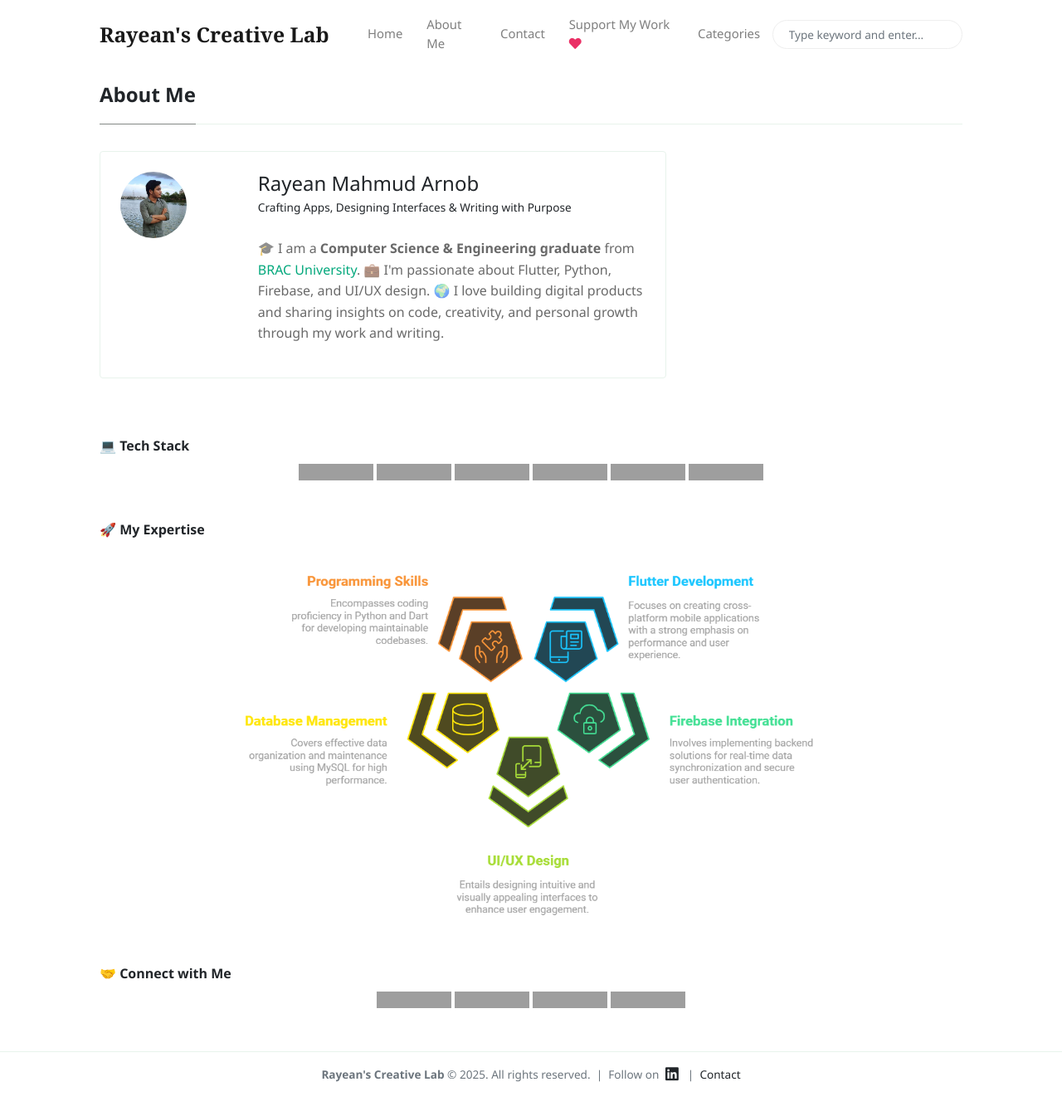
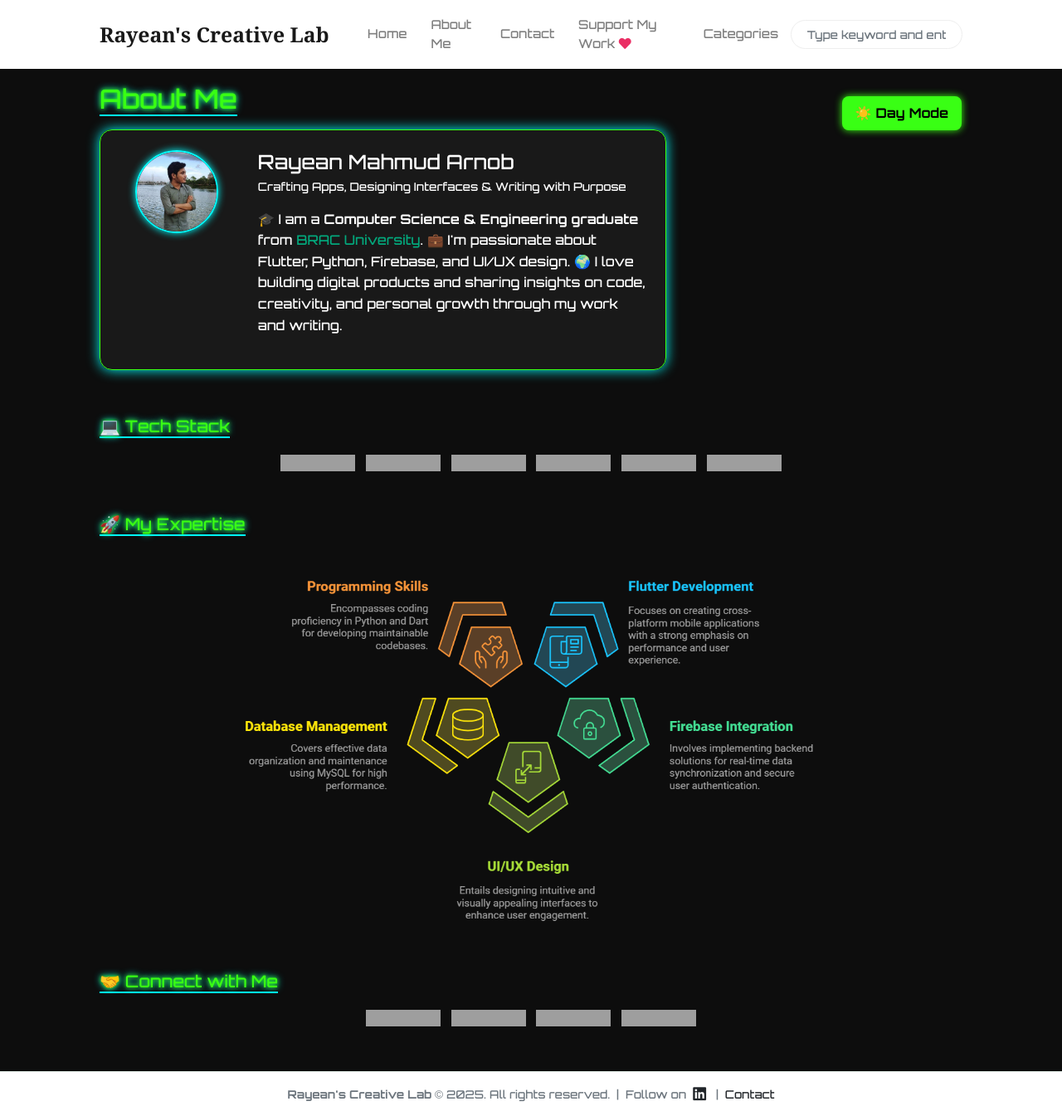
Before and after one commit to Rayean-Mahmud/rayean-mahmud.github.io, a Jekyll site: the page built from _pages/authors-list.html, in a window 1280 px wide and 1345 px high, cut to the strip 0-1345 px from the top of the window. Shown: the whole strip at 83% size. Built offline with Jekyll 4.4.1, drawn with Linux system fonts in a browser that asks for light colours; nearby versions of some CDN libraries; grey boxes are pictures that could not be loaded.

Commit message:
Update authors-list.html

```diff
--- a/_pages/authors-list.html
+++ b/_pages/authors-list.html
@@ -4,35 +4,135 @@ layout: default
 permalink: "/about-me.html"
 ---
 
-<!-- Only show your own profile without looping -->
-<div class="container">
-  <h4 class="font-weight-bold spanborder"><span>About Me</span></h4>
+<!-- Fonts & Toggle Script -->
+<link href="https://fonts.googleapis.com/css2?family=Orbitron:wght@500;700&display=swap" rel="stylesheet">
+
+<style>
+  :root {
+    --bg-color: #0d0d0d;
+    --text-color: #ffffff;
+    --card-bg: rgba(255, 255, 255, 0.05);
+    --neon-accent: #39ff14;
+    --neon-alt: #00ffff;
+    --border-color: #39ff14;
+  }
+
+  [data-theme="light"] {
+    --bg-color: #ffffff;
+    --text-color: #000000;
+    --card-bg: #f0f0f0;
+    --neon-accent: #007acc;
+    --neon-alt: #ff0077;
+    --border-color: #007acc;
+  }
+
+  body {
+    background-color: var(--bg-color);
+    color: var(--text-color);
+    font-family: 'Orbitron', sans-serif;
+    transition: all 0.3s ease;
+  }
+
+  .glow-title {
+    color: var(--neon-accent);
+    text-shadow: 0 0 5px var(--neon-accent), 0 0 10px var(--neon-alt);
+    border-bottom: 2px solid var(--neon-alt);
+    display: inline-block;
+    margin-bottom: 1rem;
+  }
+
+  .card-neon {
+    background: var(--card-bg);
+    border: 1px solid var(--border-color);
+    border-radius: 15px;
+    box-shadow: 0 0 15px var(--neon-alt);
+    padding: 1.5rem;
+    transition: transform 0.3s ease;
+  }
+
+  .card-neon:hover {
+    transform: scale(1.02);
+    box-shadow: 0 0 25px var(--neon-accent);
+  }
+
+  .rounded-circle {
+    border: 2px solid var(--neon-alt);
+    box-shadow: 0 0 10px var(--neon-alt);
+  }
+
+  .btn-toggle {
+    position: absolute;
+    top: 1rem;
+    right: 1rem;
+    padding: 8px 16px;
+    background-color: var(--neon-accent);
+    color: black;
+    font-weight: bold;
+    border: none;
+    border-radius: 8px;
+    cursor: pointer;
+    box-shadow: 0 0 10px var(--neon-accent);
+  }
+
+  .btn-toggle:hover {
+    background-color: var(--neon-alt);
+    box-shadow: 0 0 15px var(--neon-alt);
+  }
+
+  .badge-section img {
+    margin: 4px;
+  }
+
+  .section-title {
+    text-align: center;
+    margin-top: 2rem;
+    font-size: 1.25rem;
+  }
+</style>
+
+<script>
+  document.addEventListener("DOMContentLoaded", () => {
+    const themeToggle = document.getElementById("theme-toggle");
+    const root = document.documentElement;
+    themeToggle.addEventListener("click", () => {
+      const theme = root.getAttribute("data-theme") === "light" ? "dark" : "light";
+      root.setAttribute("data-theme", theme);
+      themeToggle.textContent = theme === "light" ? "🌙 Night Mode" : "☀️ Day Mode";
+    });
+  });
+</script>
+
+<div class="container" style="position: relative;" data-theme="dark">
+  <button class="btn-toggle" id="theme-toggle">☀️ Day Mode</button>
+
+  <h2 class="glow-title">About Me</h2>
+
   <div class="row listauthor">
     <div class="col-lg-8 mb-4">
-      <div class="p-4 border rounded">
+      <div class="card-neon">
         <div class="row">
-          <div class="col-md-3 mb-4 mb-md-0">
-            <img alt="Rayean Mahmud Arnob" src="{{ site.baseurl }}/assets/images/avatar1.jpg" class="rounded-circle" height="80" width="80">
+          <div class="col-md-3 mb-4 mb-md-0 text-center">
+            <img alt="Rayean Mahmud Arnob" src="{{ site.baseurl }}/assets/images/avatar1.jpg" class="rounded-circle" height="100" width="100">
           </div>
           <div class="col-md-9">
-            <h4 class="text-dark mb-0">Rayean Mahmud Arnob</h4>
-            <small class="d-inline-block mt-1 mb-3 font-weight-normal">Crafting Apps, Designing Interfaces & Writing with Purpose</small>
-            <div class="excerpt">
-             <p>
-  🎓 I am a <strong>Computer Science & Engineering graduate</strong> from <a href="https://www.bracu.ac.bd/">BRAC University</a>. 💼 I'm passionate about Flutter, Python, Firebase, and UI/UX design. 🌍 I love building digital products and sharing insights on code, creativity, and personal growth through my work and writing.
-</p>
-
-            </div>
+            <h4 class="mb-0">Rayean Mahmud Arnob</h4>
+            <small class="d-inline-block mt-1 mb-3 font-weight-normal">
+              Crafting Apps, Designing Interfaces & Writing with Purpose
+            </small>
+            <p>
+              🎓 I am a <strong>Computer Science & Engineering graduate</strong> from <a href="https://www.bracu.ac.bd/" target="_blank">BRAC University</a>.
+              💼 I'm passionate about Flutter, Python, Firebase, and UI/UX design.
+              🌍 I love building digital products and sharing insights on code, creativity, and personal growth through my work and writing.
+            </p>
           </div>
         </div>
       </div>
     </div>
   </div>
 
-
-<h2 class="mt-5" style="font-weight: bold; font-size: 1rem;">💻 Tech Stack</h2>
-
-  <p align="center">
+  <!-- Tech Stack -->
+  <h2 class="section-title glow-title">💻 Tech Stack</h2>
+  <p class="badge-section text-center">
     <img src="https://img.shields.io/badge/Flutter-02569B?style=for-the-badge&logo=flutter&logoColor=white" alt="Flutter" />
     <img src="https://img.shields.io/badge/Dart-0175C2?style=for-the-badge&logo=dart&logoColor=white" alt="Dart" />
     <img src="https://img.shields.io/badge/Firebase-FFCA28?style=for-the-badge&logo=firebase&logoColor=white" alt="Firebase" />
@@ -41,15 +141,15 @@ permalink: "/about-me.html"
     <img src="https://img.shields.io/badge/MySQL-4479A1?style=for-the-badge&logo=mysql&logoColor=white" alt="MySQL" />
   </p>
 
-  <h2 class="mt-5" style="font-weight: bold; font-size: 1rem;">🚀 My Expertise</h2>
-
+  <!-- Expertise -->
+  <h2 class="section-title glow-title">🚀 My Expertise</h2>
   <p align="center">
     <img src="{{ site.baseurl }}/assets/images/expertise.png" alt="Rayean's Expertise" width="720" />
   </p>
 
-  <h2 class="mt-5" style="font-weight: bold; font-size: 1rem;">🤝 Connect with Me</h2>
-
-  <p align="center">
+  <!-- Connect -->
+  <h2 class="section-title glow-title">🤝 Connect with Me</h2>
+  <p class="text-center badge-section">
     <a href="https://linkedin.com/in/rayean-mahmud-arnob-a78345173" target="_blank">
       <img src="https://img.shields.io/badge/LinkedIn-blue?style=for-the-badge&logo=linkedin" alt="LinkedIn">
     </a>
```
